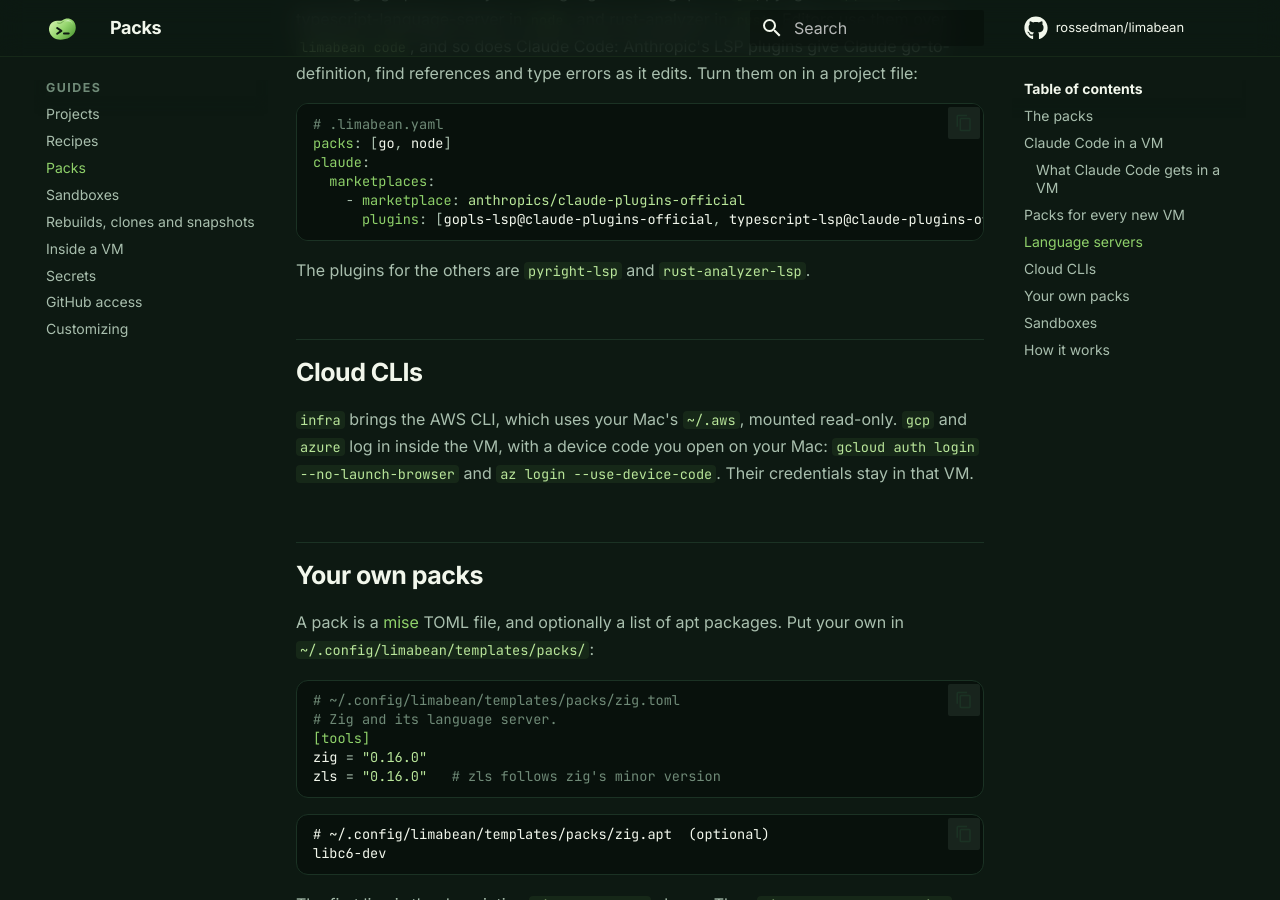
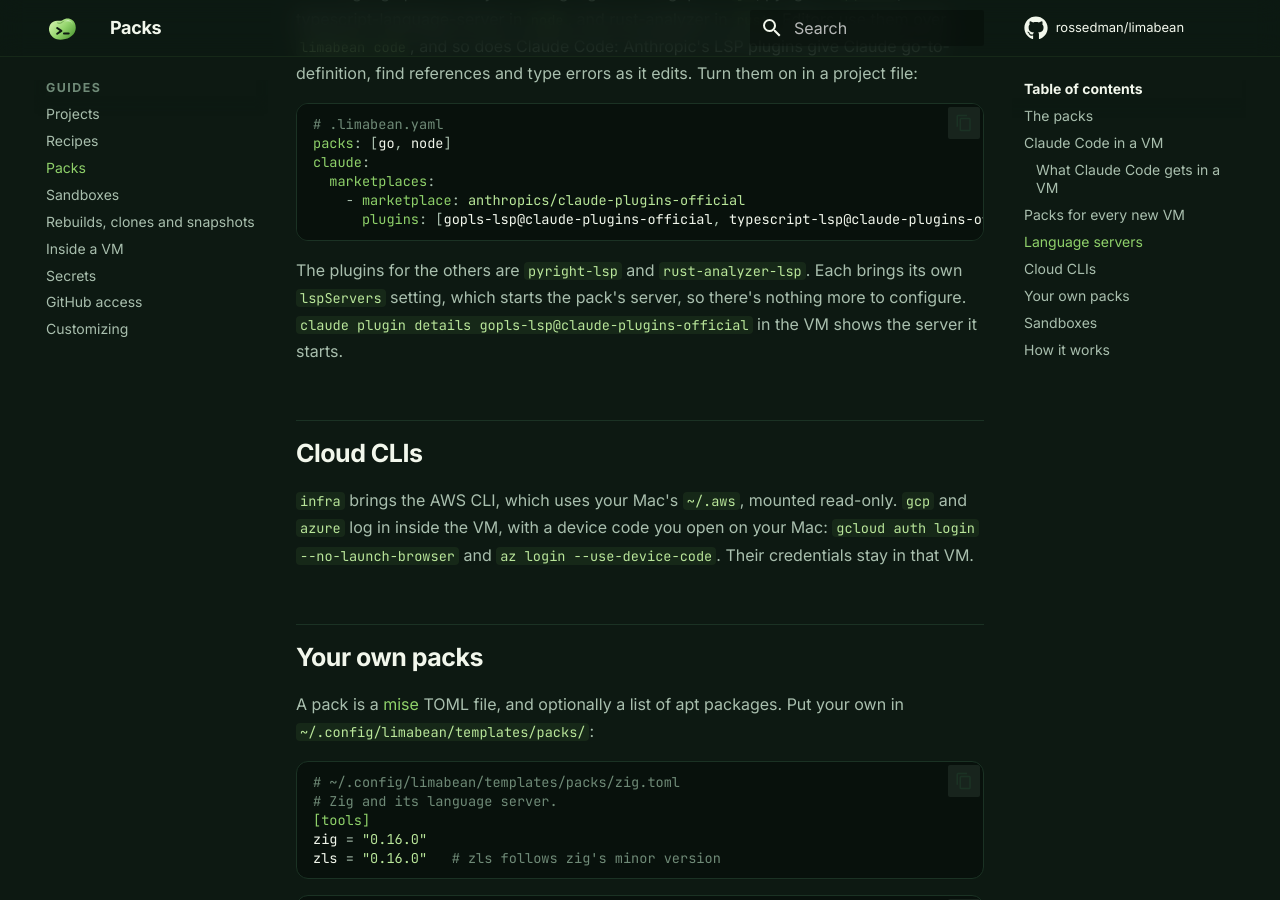
Before and after one commit to rossedman/limabean, an MkDocs documentation site: the page built from docs/packs.md, in a window 1280 px wide and 900 px high, scrolled down 3612 px. Built offline with MkDocs 1.6.1 and Material for MkDocs 9.7.7, drawn with Linux system fonts in a browser that asks for light colours; comment, search, counter and statistics services are not loaded.

Commit message:
Docs: LSP plugins need no lspServers setting of your own
The official LSP plugins declare their servers in the marketplace's
catalog, so installing one is all it takes once the pack's server is on
the PATH.

Co-Authored-By: Claude Opus 5.5 <noreply@anthropic.com>

````diff
--- a/docs/packs.md
+++ b/docs/packs.md
@@ -137,7 +137,10 @@ claude:
       plugins: [gopls-lsp@claude-plugins-official, typescript-lsp@claude-plugins-official]
 ```
 
-The plugins for the others are `pyright-lsp` and `rust-analyzer-lsp`.
+The plugins for the others are `pyright-lsp` and `rust-analyzer-lsp`. Each
+brings its own `lspServers` setting, which starts the pack's server, so
+there's nothing more to configure. `claude plugin details gopls-lsp@claude-plugins-official`
+in the VM shows the server it starts.
 
 ## Cloud CLIs
 
````
